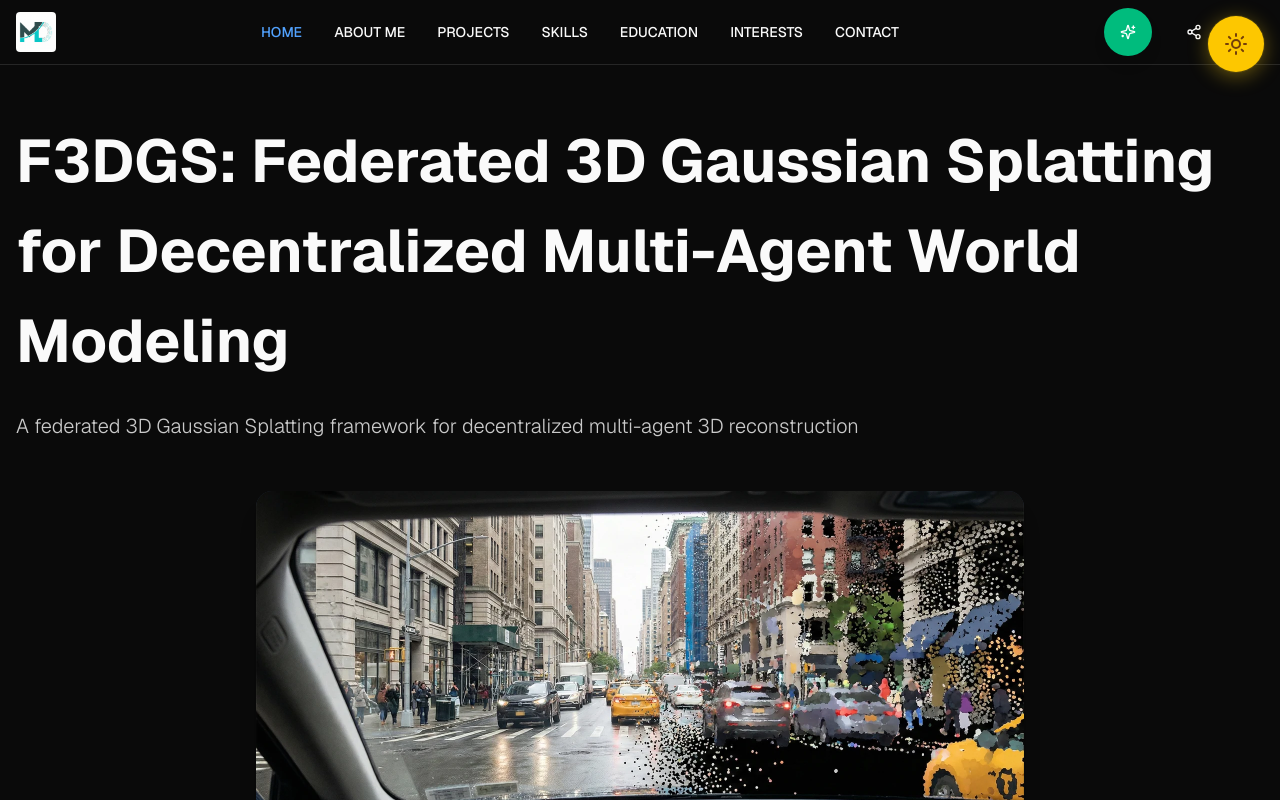
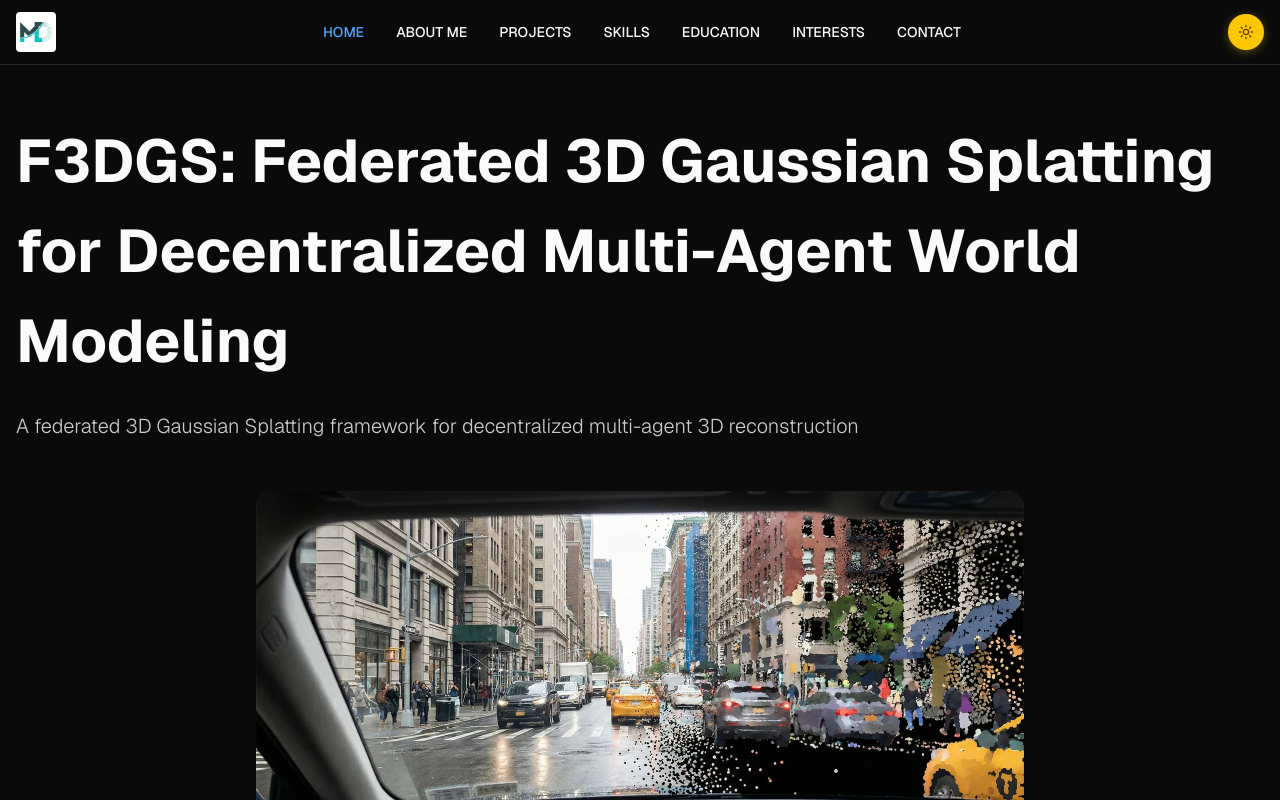
Before and after one commit to MikeDegany/MikeDegany.github.io, a Next.js app: page /projects/federated-gaussian-splatting-slam in a window 1280 px wide. Shown: the top 800 px of the page. Built offline with nearby package versions, Linux system fonts and the light colour scheme.

Commit message:
Fixed the menu

```diff
--- a/app/page.tsx
+++ b/app/page.tsx
@@ -7,13 +7,11 @@ import { PuzzleSkills } from "@/components/puzzle-skills"
 import { Contact } from "@/components/contact"
 import { Header } from "@/components/header"
 import { Footer } from "@/components/footer"
-import { DarkModeToggle } from "@/components/dark-mode-toggle"
 
 export default function Home() {
   return (
     <div className="min-h-screen bg-gray-50 dark:bg-background">
       <Header />
-      <DarkModeToggle />
       <Hero />
       <AboutMe />
       <Projects />
--- a/app/projects/[slug]/page.tsx
+++ b/app/projects/[slug]/page.tsx
@@ -6,7 +6,6 @@ import { Button } from "@/components/ui/button"
 import { projects } from "@/data/projects-list"
 import { Header } from "@/components/header"
 import { Footer } from "@/components/footer"
-import { DarkModeToggle } from "@/components/dark-mode-toggle"
 import { getProjectContent } from "@/data/projects"
 import { RelatedProjects } from "@/components/related-projects"
 
@@ -40,7 +39,6 @@ export default async function ProjectPage({ params }: { params: Promise<{ slug:
     return (
       <div className="min-h-screen bg-[#fef9e7] dark:bg-background transition-colors">
         <Header />
-        <DarkModeToggle alwaysVisible />
 
         <main className="pt-8 pb-20">
           <div className="container mx-auto px-4">
@@ -73,7 +71,6 @@ export default async function ProjectPage({ params }: { params: Promise<{ slug:
   return (
     <div className="min-h-screen bg-[#fef9e7] dark:bg-background transition-colors">
       <Header />
-      <DarkModeToggle alwaysVisible />
 
       <main className="pt-8 pb-20">
         <div className="container mx-auto px-4">
--- a/components/contact.tsx
+++ b/components/contact.tsx
@@ -1,6 +1,8 @@
 "use client"
 
 import Image from "next/image"
+import Link from "next/link"
+import { Sparkles } from "lucide-react"
 import { EmailLogo3D, LinkedInLogo3D, GitHubLogo3D, XLogo3D } from "./social-logos"
 
 export function Contact() {
@@ -44,6 +46,18 @@ export function Contact() {
             <GitHubLogo3D />
             <XLogo3D />
           </div>
+
+          {/* Relax escape hatch */}
+          <div className="mt-16 flex justify-center">
+            <Link
+              href="/relax"
+              title="Relax for a moment"
+              className="inline-flex items-center gap-2 rounded-full bg-emerald-500 hover:bg-emerald-600 px-5 py-3 text-sm font-semibold text-white shadow-lg hover:shadow-emerald-500/50 transition-all hover:scale-110"
+            >
+              <Sparkles className="h-5 w-5" />
+              Relax for a moment
+            </Link>
+          </div>
         </div>
       </div>
     </section>
--- a/components/dark-mode-toggle.tsx
+++ b/components/dark-mode-toggle.tsx
@@ -4,52 +4,37 @@ import { useEffect, useState } from "react"
 import { Moon, Sun } from "lucide-react"
 import { useTheme } from "./theme-provider"
 
-export function DarkModeToggle({ alwaysVisible = false }: { alwaysVisible?: boolean }) {
+export function DarkModeToggle() {
   const { theme, toggleTheme } = useTheme()
-  const [isScrolled, setIsScrolled] = useState(false)
   const [mounted, setMounted] = useState(false)
 
   useEffect(() => {
     setMounted(true)
-    if (!alwaysVisible) {
-      const handleScroll = () => {
-        setIsScrolled(window.scrollY > 100)
-      }
+  }, [])
 
-      window.addEventListener("scroll", handleScroll)
-      // Check initial scroll position
-      handleScroll()
-      return () => window.removeEventListener("scroll", handleScroll)
-    } else {
-      setIsScrolled(true)
-    }
-  }, [alwaysVisible])
-
-  // Don't render until mounted to avoid hydration mismatch
+  // Reserve the slot before hydration so the header doesn't shift when it appears.
   if (!mounted) {
-    return null
+    return <div className="w-9 h-9" aria-hidden />
   }
 
   return (
     <button
       onClick={toggleTheme}
-      className={`fixed top-4 right-4 z-[100] w-10 h-10 md:w-14 md:h-14 rounded-full flex items-center justify-center transition-all duration-300 shadow-lg hover:shadow-xl hover:scale-110 active:scale-95 ${
+      className={`w-9 h-9 rounded-full flex items-center justify-center transition-all duration-300 hover:scale-110 active:scale-95 ${
         theme === "dark"
-          ? "bg-yellow-400 hover:bg-yellow-500 text-yellow-900 shadow-yellow-400/50"
-          : "bg-slate-800 hover:bg-slate-900 text-yellow-300 shadow-slate-800/50"
-      } ${alwaysVisible || isScrolled ? "opacity-100 translate-y-0" : "opacity-0 translate-y-[-20px] pointer-events-none"}`}
+          ? "bg-yellow-400 hover:bg-yellow-500 text-yellow-900"
+          : "bg-slate-800 hover:bg-slate-900 text-yellow-300"
+      }`}
       aria-label={`Switch to ${theme === "dark" ? "light" : "dark"} mode`}
+      title={`Switch to ${theme === "dark" ? "light" : "dark"} mode`}
       style={{
-        boxShadow: theme === "dark"
-          ? "0 4px 20px rgba(250, 204, 21, 0.4), 0 0 0 1px rgba(250, 204, 21, 0.1)"
-          : "0 4px 20px rgba(30, 41, 59, 0.4), 0 0 0 1px rgba(148, 163, 184, 0.1)"
+        boxShadow:
+          theme === "dark"
+            ? "0 2px 10px rgba(250, 204, 21, 0.35)"
+            : "0 2px 10px rgba(30, 41, 59, 0.35)",
       }}
     >
-      {theme === "dark" ? (
-        <Sun className="w-4 h-4 md:w-6 md:h-6" />
-      ) : (
-        <Moon className="w-4 h-4 md:w-6 md:h-6" />
-      )}
+      {theme === "dark" ? <Sun className="w-4 h-4" /> : <Moon className="w-4 h-4" />}
     </button>
   )
 }
--- a/components/header.tsx
+++ b/components/header.tsx
@@ -3,12 +3,10 @@
 import { useState } from "react"
 import Link from "next/link"
 import Image from "next/image"
-import { Share2, Network, Sparkles } from "lucide-react"
-import { Button } from "@/components/ui/button"
+import { DarkModeToggle } from "@/components/dark-mode-toggle"
 
 export function Header() {
   const [activeSection, setActiveSection] = useState("home")
-  const [showCopyNotification, setShowCopyNotification] = useState(false)
 
   const navItems = [
     { name: "HOME", id: "home" },
@@ -19,16 +17,6 @@ export function Header() {
     { name: "INTERESTS", id: "interests" },
     { name: "CONTACT", id: "contact" },
   ]
-
-  const handleShareClick = async () => {
-    try {
-      await navigator.clipboard.writeText("mikedegany.github.io")
-      setShowCopyNotification(true)
-      setTimeout(() => setShowCopyNotification(false), 2000)
-    } catch (err) {
-      console.error("Failed to copy URL:", err)
-    }
-  }
 
   return (
     <header className="fixed top-0 left-0 right-0 z-50 bg-white dark:bg-background border-b border-gray-200 dark:border-border">
@@ -57,31 +45,8 @@ export function Header() {
             ))}
           </nav>
 
-          <div className="flex items-center gap-4 relative">
-            <Button
-              variant="default" // Uses filled color instead of ghost to stand out
-              size="icon"       // Keeps it square
-              className="rounded-full w-12 h-12 bg-emerald-500 hover:bg-emerald-600 text-white shadow-lg hover:shadow-emerald-500/50 transition-all hover:scale-110 mr-2"
-              asChild
-              title="Relax for a moment"
-            >
-              <Link href="/relax">
-                <Sparkles className="h-6 w-6" /> {/* Larger icon size (h-6 w-6 instead of h-4 w-4) */}
-              </Link>
-            </Button>
-            <Button variant="ghost" size="icon" onClick={handleShareClick} title="Share website">
-              <Share2 className="h-4 w-4" />
-            </Button>
-            <Button variant="ghost" size="icon" asChild title="Go to contact">
-              <Link href="/#contact">
-                <Network className="h-4 w-4" />
-              </Link>
-            </Button>
-            {showCopyNotification && (
-              <div className="absolute top-full right-0 mt-2 px-3 py-2 bg-gray-900 dark:bg-gray-100 text-white dark:text-gray-900 text-sm rounded shadow-lg whitespace-nowrap">
-                URL copied to clipboard!
-              </div>
-            )}
+          <div className="flex items-center">
+            <DarkModeToggle />
           </div>
         </div>
       </div>
```
